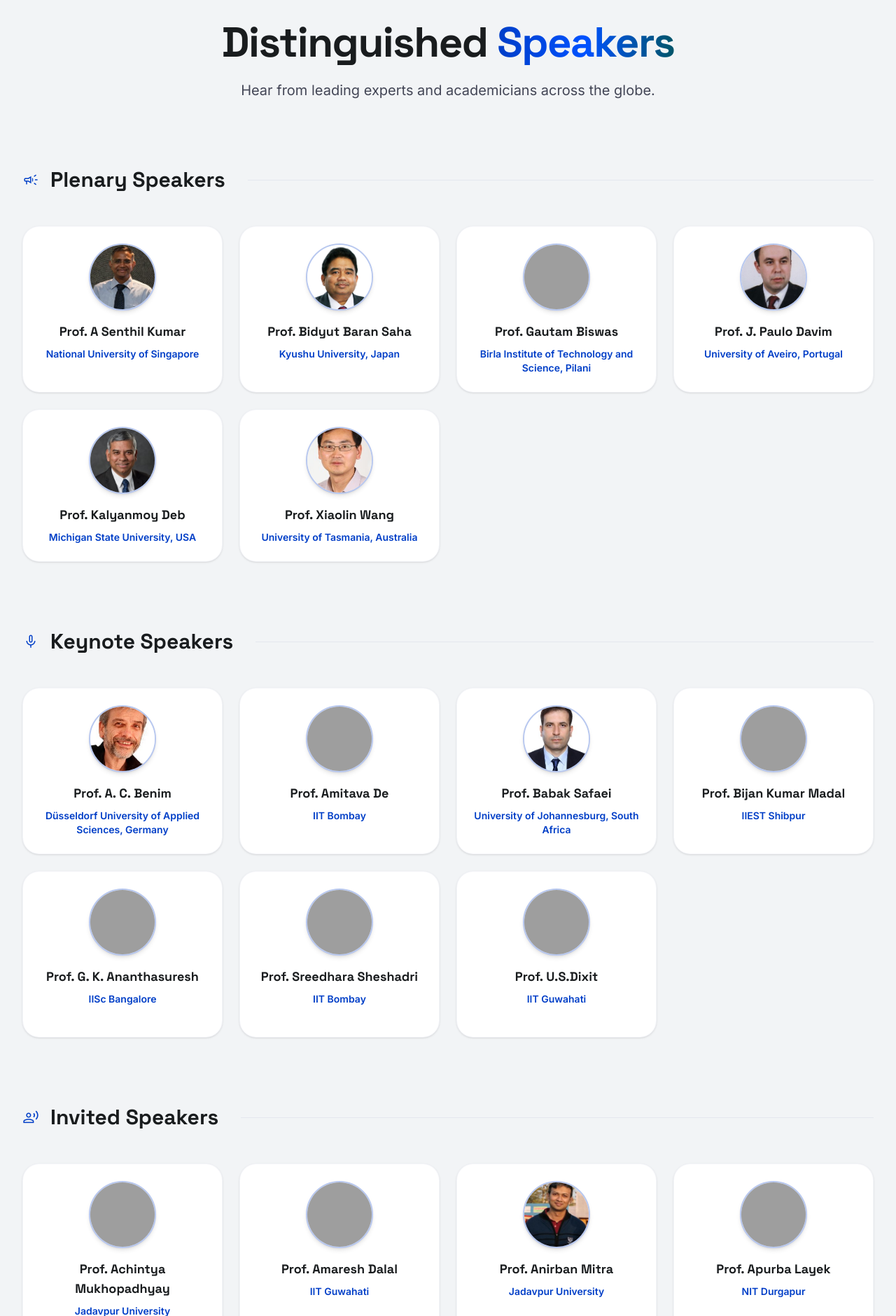
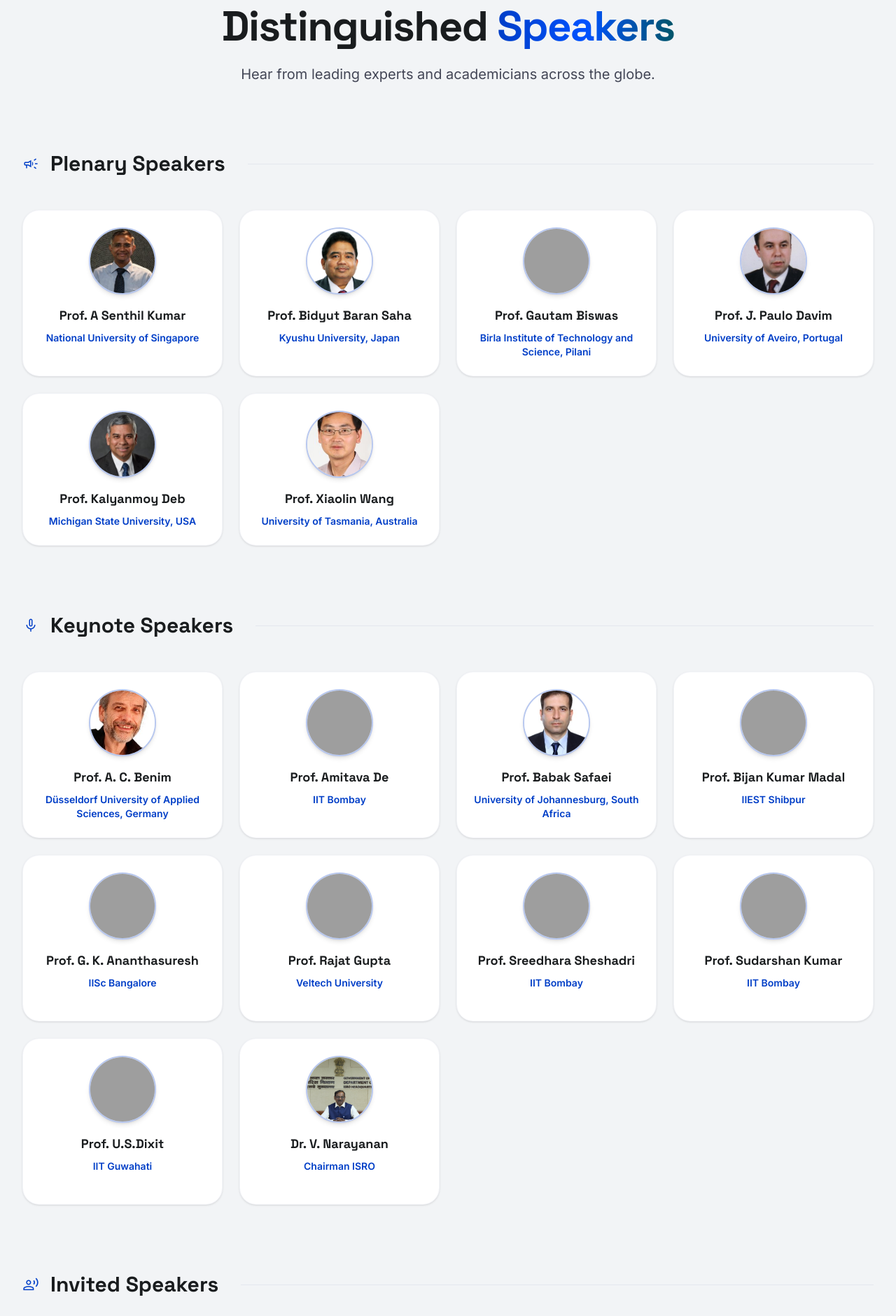
Before and after one commit to Kalyan-udd/ICETME-2027, a FastAPI app: page / in a window 1280 px wide. Shown: the part 4251-6132 px from the top of the page at 70% size. Run offline with FastAPI, Linux system fonts and the light colour scheme; grey boxes are pictures that could not be loaded.

Commit message:
one of final commits.

```diff
--- a/templates/home.html
+++ b/templates/home.html
@@ -548,9 +548,20 @@
                     <h4 class="font-headline font-bold text-lg text-on-surface mb-2">Prof. G. K. Ananthasuresh</h4>
                     <p class="text-sm text-primary font-semibold">IISc Bangalore</p>
                 </div>
-
-
-
+                <div class="bg-surface-container-lowest p-6 rounded-3xl border border-outline-variant/20 shadow-sm card-hover flex flex-col items-center text-center">
+                    <div class="w-24 h-24 mb-4 relative group">
+                    <div class="absolute inset-0 bg-primary/10 rounded-full group-hover:bg-primary/20 transition-colors"></div>
+
+                    <img
+                        src="/static/images/national_advisory/rajat_gupta.png"
+                        alt="Dr. S. P. Agarwal"
+                        class="relative w-full h-full object-cover rounded-full border-2 border-primary/20 shadow-md"
+                        onerror="this.onerror=null; this.src='www.ui-avatars.com/api/?name=S+P+Agarwal&background=random';"
+                    >
+                    </div>
+                    <h4 class="font-headline font-bold text-lg text-on-surface mb-2">Prof. Rajat Gupta</h4>
+                    <p class="text-sm text-primary font-semibold">Veltech University</p>
+                </div>
                 <div class="bg-surface-container-lowest p-6 rounded-3xl border border-outline-variant/20 shadow-sm card-hover flex flex-col items-center text-center">
                     <div class="w-24 h-24 mb-4 relative group">
                     <div class="absolute inset-0 bg-primary/10 rounded-full group-hover:bg-primary/20 transition-colors"></div>
@@ -565,8 +576,20 @@
                     <h4 class="font-headline font-bold text-lg text-on-surface mb-2">Prof. Sreedhara Sheshadri</h4>
                     <p class="text-sm text-primary font-semibold">IIT Bombay</p>
                 </div>
-
-
+                <div class="bg-surface-container-lowest p-6 rounded-3xl border border-outline-variant/20 shadow-sm card-hover flex flex-col items-center text-center">
+                    <div class="w-24 h-24 mb-4 relative group">
+                    <div class="absolute inset-0 bg-primary/10 rounded-full group-hover:bg-primary/20 transition-colors"></div>
+
+                    <img
+                        src="/static/images/national_advisory/sudarshan_kumar.png"
+                        alt="Dr. S. P. Agarwal"
+                        class="relative w-full h-full object-cover rounded-full border-2 border-primary/20 shadow-md"
+                        onerror="this.onerror=null; this.src='www.ui-avatars.com/api/?name=S+P+Agarwal&background=random';"
+                    >
+                    </div>
+                    <h4 class="font-headline font-bold text-lg text-on-surface mb-2">Prof. Sudarshan Kumar</h4>
+                    <p class="text-sm text-primary font-semibold">IIT Bombay</p>
+                </div>
 
                 <div class="bg-surface-container-lowest p-6 rounded-3xl border border-outline-variant/20 shadow-sm card-hover flex flex-col items-center text-center">
                     <div class="w-24 h-24 mb-4 relative group">
@@ -581,6 +604,20 @@
                     </div>
                     <h4 class="font-headline font-bold text-lg text-on-surface mb-2">Prof. U.S.Dixit</h4>
                     <p class="text-sm text-primary font-semibold">IIT Guwahati</p>
+                </div>
+                <div class="bg-surface-container-lowest p-6 rounded-3xl border border-outline-variant/20 shadow-sm card-hover flex flex-col items-center text-center">
+                    <div class="w-24 h-24 mb-4 relative group">
+                    <div class="absolute inset-0 bg-primary/10 rounded-full group-hover:bg-primary/20 transition-colors"></div>
+
+                    <img
+                        src="/static/images/national_advisory/DrVNarayanan.png"
+                        alt="Dr. S. P. Agarwal"
+                        class="relative w-full h-full object-cover rounded-full border-2 border-primary/20 shadow-md"
+                        onerror="this.onerror=null; this.src='www.ui-avatars.com/api/?name=S+P+Agarwal&background=random';"
+                    >
+                    </div>
+                    <h4 class="font-headline font-bold text-lg text-on-surface mb-2">Dr. V. Narayanan</h4>
+                    <p class="text-sm text-primary font-semibold">Chairman ISRO</p>
                 </div>
 
             </div>
--- a/templates/travel.html
+++ b/templates/travel.html
@@ -170,7 +170,7 @@
 
         <div class="w-full h-64 md:h-[400px] rounded-3xl overflow-hidden mb-16 relative group shadow-lg">
             <div class="absolute inset-0 bg-primary/10 group-hover:bg-transparent transition-colors z-10 duration-500"></div>
-            <img src="/static/images/tripura/tripura16.jpeg" alt="Beautiful landscape of Tripura" class="w-full h-full object-cover transition-transform duration-700 group-hover:scale-105">
+            <img src="/static/images/tripura/tripura6.jpeg" alt="Beautiful landscape of Tripura" class="w-full h-full object-cover transition-transform duration-700 group-hover:scale-105">
             <div class="absolute bottom-6 left-6 z-20 glass-card px-6 py-3 rounded-full">
                 <p class="text-sm font-bold text-on-background flex items-center gap-2"><span class="material-symbols-outlined text-primary">location_on</span> Welcome to Tripura</p>
             </div>
@@ -217,7 +217,7 @@
                         <span class="material-symbols-outlined">apartment</span> Inside Campus
                     </h4>
                     <p class="text-on-surface-variant text-sm leading-relaxed font-medium mb-4">
-                        Limited accommodation is available at the <strong>NIT Agartala Guest House</strong> and selected hostels on a first-come, first-served basis. Scholars and students may request campus lodging during registration.
+                        Limited accommodation is available at the <a href="https://nita.ac.in/userpanel/DisplayPage.aspx?page=ks" target="_blank"><strong>NIT Agartala Guest House</strong></a> and selected hostels on a first-come, first-served basis. Scholars and students may request campus lodging during registration.
                     </p>
                 </div>
                 <div>
```
Also changed, not shown: other parts of templates/home.html (+4 -30 lines), static/images/Sponsor/Nesac_logo.jpeg (added), static/images/national_advisory/DrVNarayanan.png (added), static/images/national_advisory/achintya_mukhopadhyay.jpeg (added).
